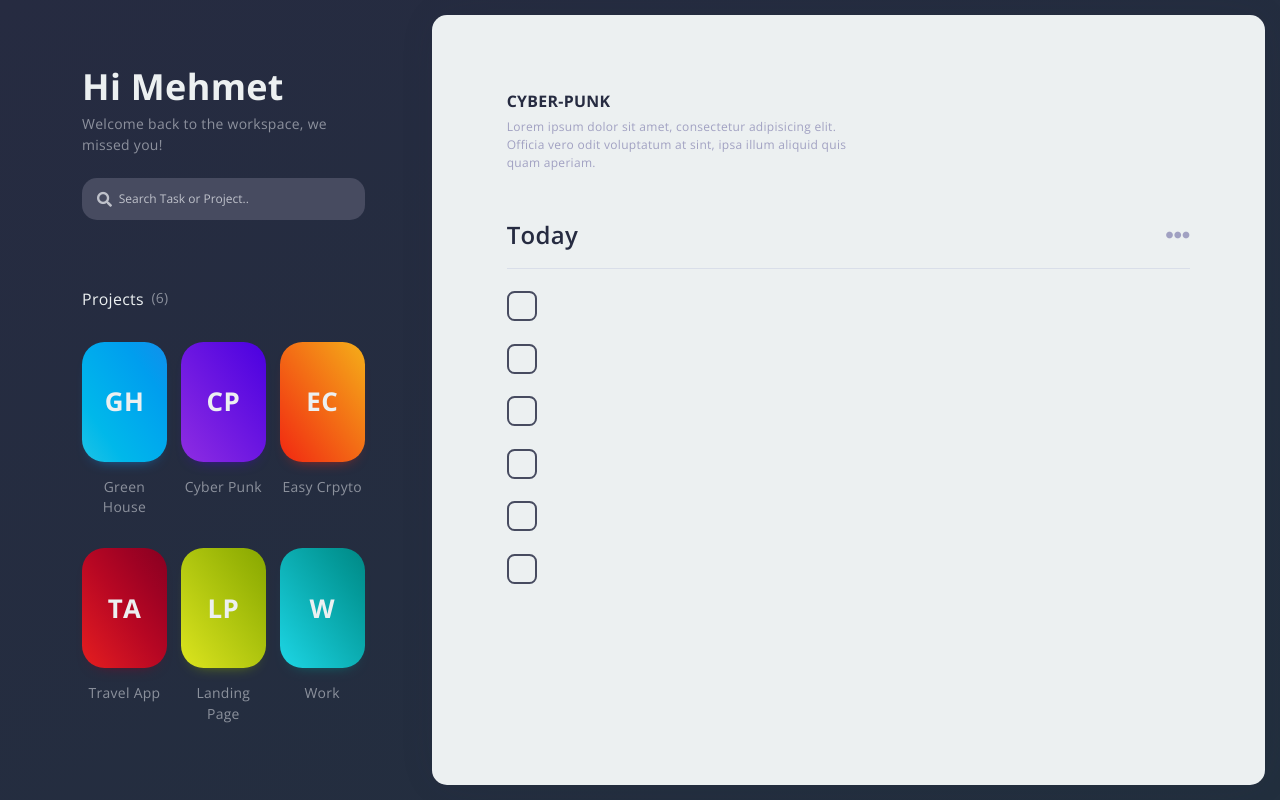
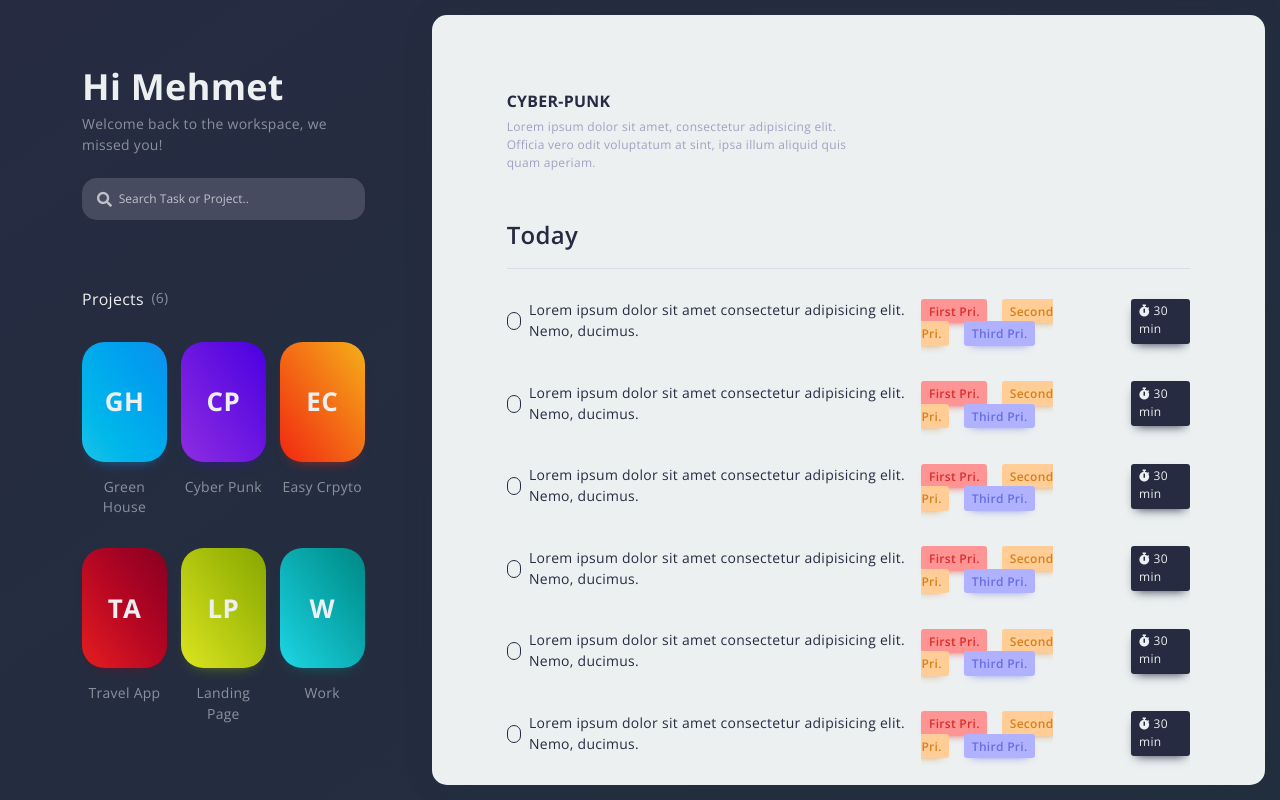
Before and after one commit to mehmetpekcan/todo-app, a Vue app: page /project/cyber-punk in a window 1280 px wide. Built offline with nearby package versions, Linux system fonts and the light colour scheme.

Commit message:
Todo tags and content added and overflow allowed only content bar y axis

```diff
--- a/src/assets/styles/mixins.scss
+++ b/src/assets/styles/mixins.scss
@@ -13,7 +13,7 @@ $gray-5: #a1a1c2;
 $gray-6: #595c97;
 $yellow: #ff0;
 $orange: #faad15;
-$red: #f5222e;
+$red: #eb4d4b;
 $pink: #fd3995;
 $purple: #652eff;
 $green: #41b883;
--- a/src/components/ProjectContent.vue
+++ b/src/components/ProjectContent.vue
@@ -1,5 +1,5 @@
 <template>
-  <div>
+  <div style="overflow-y: scroll !important;">
     <div class="title">
       <p class="mb-1 font-size-16 text-dark text-uppercase font-weight-bold">{{ $route.params.name }}</p>
       <p class="mb-0 font-size-12 w-50 text-secondary">Lorem ipsum dolor sit amet, consectetur adipisicing elit. Officia vero odit voluptatum at sint, ipsa illum aliquid quis quam aperiam.</p>
@@ -7,7 +7,16 @@
     <div class="todos--wrapper mt-5">
       <div class="todos--title pb-3 border-bottom border-gray-3 d-flex justify-content-between align-items-center">
         <p class="font-size-24 mb-0" style="font-weight: 600;">Today</p>
-        <i class="fas fa-ellipsis-h font-size-24 text-gray-5" />
+      </div>
+      <div class="todos--content-wrapper">
+        <div class="todo my-4" v-for="(item, key) in 6" :key="key">
+          <todo />
+        </div>
+      </div>
+    </div>
+    <div class="todos--wrapper mt-5">
+      <div class="todos--title pb-3 border-bottom border-gray-3 d-flex justify-content-between align-items-center">
+        <p class="font-size-24 mb-0" style="font-weight: 600;">Tomorrow</p>
       </div>
       <div class="todos--content-wrapper">
         <div class="todo my-4" v-for="(item, key) in 6" :key="key">
--- a/src/components/Todo.vue
+++ b/src/components/Todo.vue
@@ -1,8 +1,24 @@
 <template>
-<div>
-  <div class="todo--check">
-    <i class="fas fa-check" :class="{ 'd-none': !isCompleted }" />
+<div class="todo--wrapper d-flex justify-content-between align-items-center">
+  <div class="d-flex align-items-center">
+    <div class="todo--check mr-2" :class="{ 'completed': isCompleted }">
+      <i class="fas fa-check font-size-12" :class="{ 'd-none': !isCompleted }" />
       <input type="checkbox" v-model="isCompleted">
+    </div>
+    <div class="todo--content text-dark font-size-14">
+      <p class="mb-0">Lorem ipsum dolor sit amet consectetur adipisicing elit. Nemo, ducimus.</p>
+    </div>
+  </div>
+  <div class="d-flex">
+    <div class="todo--tags">
+      <span class="todo--tags-tag p-1 px-2 first font-size-12">First Pri.</span>
+      <span class="todo--tags-tag p-1 px-2 second font-size-12">Second Pri.</span>
+      <span class="todo--tags-tag p-1 px-2 third font-size-12">Third Pri.</span>
+    </div>
+    <div class="todo--timer font-size-12 p-1 px-2">
+      <i class="fas fa-stopwatch mr-1"></i>
+      <span class="">30 min</span>
+    </div>
   </div>
 </div>
 </template>
@@ -11,7 +27,7 @@
 export default {
   data() {
     return {
-      isCompleted: false
+      isCompleted: false,
     }
   }
 }
@@ -20,15 +36,30 @@ export default {
 <style scoped lang="scss">
 @import "@/assets/styles/mixins.scss";
 
+.todo--wrapper {
+  cursor: pointer;
+  padding: .5rem 0;
+
   .todo--check {
-  border: 2px solid $dark-gray;
-  width: 2rem;
-  height: 2rem;
+    border: 1px solid $dark;
+    width: 1.2rem;
+    height: 1.2rem;
     display: flex;
     align-items: center;
     justify-content: center;
-  border-radius: .5rem;
+    border-radius: 50rem;
     position: relative;
+    transition: .2s all ease-in;
+
+    &.completed {
+      transition: .2s all ease-in;
+      background: $blue-light;
+      border: 1px solid $blue-light;
+
+      .fa-check {
+        color: #fff;
+      }
+    }
 
     input {
       position: absolute;
@@ -39,7 +70,46 @@ export default {
     }
 
     .fa-check {
-    color: $dark-gray;
+      transition: .2s all ease-in;
+      color: $dark;
     }
   }
+
+  .todo--tags {
+    &-tag {
+      color: $white;
+      border-radius: .2rem;
+      padding: .2rem .8rem;
+      background-color: $red;
+      margin-right: 1rem;
+      font-weight: 600;
+
+      &.first {
+        background-color: #ff9494;
+        color: #d92f2c;
+        box-shadow: 0 5px 10px -7px #d92f2c;
+      }
+
+      &.second {
+        background-color: #ffcd95;
+        color: #d58120;
+        box-shadow: 0 5px 10px -7px #d58120;
+      }
+
+      &.third {
+        background-color: #b0b2ff;
+        color: #686de0;
+        box-shadow: 0 5px 10px -7px #686de0;
+      }
+    }
+  }
+
+  .todo--timer {
+    border-radius: .2rem;
+    box-shadow: 0 5px 10px -5px $dark;
+    background-color: $dark;
+    color: $white;
+  }
+}
+
 </style>
--- a/src/layouts/Home.vue
+++ b/src/layouts/Home.vue
@@ -1,7 +1,7 @@
 <template>
   <div style="height: 100vh">
     <div class="row h-100 gradient-dark p-3 m-0">
-      <div class="col-xl-4">
+      <div class="col-xl-4" style="overflow: hidden;">
         <div class="row h-100 d-flex justify-content-center">
           <div class="col-xl-9 d-flex flex-column justify-content-center">
             <div>
@@ -22,7 +22,7 @@
           </div>
         </div>
       </div>
-      <div class="col-xl-8 bg-white" style="border-radius: 1rem;">
+      <div class="col-xl-8 bg-white h-100" style="border-radius: 1rem; overflow-y: scroll;">
         <div class="row">
           <div class="col-xl-12" style="padding: 5rem;">
             <transition name="fade" mode="out-in">
```
Lines whose indentation alone changed are shown as unchanged.
